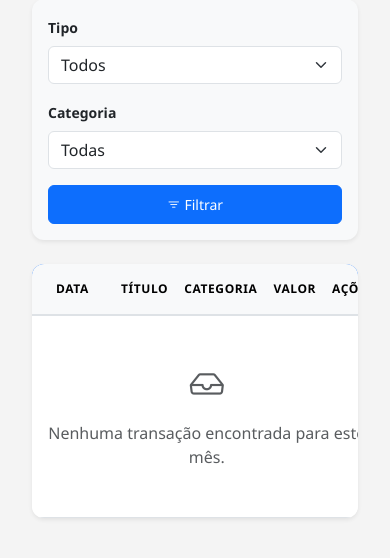
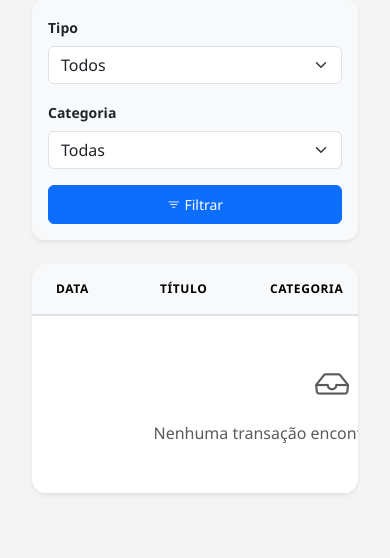
Before and after one commit to RibDevops/minhacarteira, a Django app: template templates/cal/lista_transacoes.html in a window 390 px wide. Shown: the part 146-704 px from the top of the page. Run offline with Django 5.2, Linux system fonts and the light colour scheme; the template is opened without the code that fills it, so the values that code supplies are empty; some libraries are stand-ins or nearby versions.

Commit message:
Improve transaction list layout and mobile responsiveness
Update templates/cal/lista_transacoes.html to enhance table styling, adjust column widths, and improve mobile usability with overflow scrolling and fixed minimum width for tables.

Replit-Commit-Author: Agent
Replit-Commit-Session-Id: 797606a2-37e9-4af5-8ed7-9dfeff66613f
Replit-Commit-Checkpoint-Type: intermediate_checkpoint
Replit-Commit-Event-Id: ab6c0611-5660-442b-9eb7-d44df5fe38fb
Replit-Commit-Screenshot-Url: https://storage.googleapis.com/screenshot-production-us-central1/1217578f-736e-48a2-9e67-f9df879dc218/797606a2-37e9-4af5-8ed7-9dfeff66613f/CqNXSMZ
Replit-Helium-Checkpoint-Created: true

```diff
--- a/templates/cal/lista_transacoes.html
+++ b/templates/cal/lista_transacoes.html
@@ -47,16 +47,16 @@
     </div>
 
     <!-- Tabela -->
-    <div class="card border-0 shadow-sm overflow-hidden">
-        <div class="table-responsive">
-            <table class="table table-hover mb-0 align-middle">
+    <div class="card border-0 shadow-sm rounded-4 overflow-hidden">
+        <div class="table-responsive" style="overflow-x: auto; -webkit-overflow-scrolling: touch;">
+            <table class="table table-hover mb-0 align-middle" style="min-width: 600px;">
                 <thead class="bg-primary text-white">
                     <tr>
-                        <th class="px-4 py-3">Data</th>
+                        <th class="px-4 py-3" style="width: 120px;">Data</th>
                         <th class="py-3">Título</th>
-                        <th class="py-3">Categoria</th>
-                        <th class="py-3">Valor</th>
-                        <th class="py-3 text-center">Ações</th>
+                        <th class="py-3" style="width: 150px;">Categoria</th>
+                        <th class="py-3 text-end" style="width: 120px;">Valor</th>
+                        <th class="py-3 px-4 text-center" style="width: 100px;">Ações</th>
                     </tr>
                 </thead>
                 <tbody>
@@ -74,12 +74,10 @@
                             </div>
                         </td>
                         <td><span class="badge bg-light text-dark border">{{ transacao.categoria.nome|default:"-" }}</span></td>
-                        <td>
-                            <span class="fw-bold {% if transacao.tipo.is_credito %}text-success{% else %}text-danger{% endif %}">
-                                R$ {{ transacao.valor|floatformat:2 }}
-                            </span>
+                        <td class="text-end fw-bold {% if transacao.tipo.is_credito %}text-success{% else %}text-danger{% endif %}">
+                            R$ {{ transacao.valor|floatformat:2 }}
                         </td>
-                        <td class="text-center">
+                        <td class="text-center px-4">
                             <div class="btn-group btn-group-sm">
                                 <a href="{% url 'cal:transacao_editar' transacao.id %}" class="btn btn-outline-primary" title="Editar">
                                     <i class="bi bi-pencil"></i>
```
